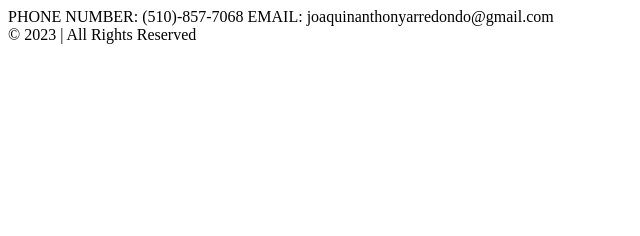
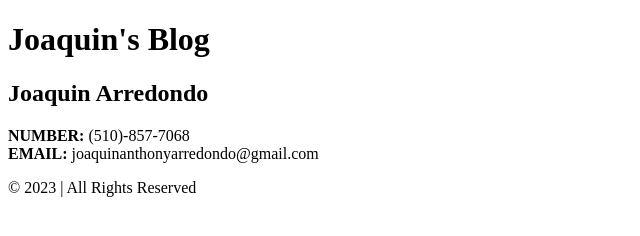
Before and after one commit to JoaquinArredondo/JoaquinArredondo.github.io, a plain HTML site: page contact.html in a window 1280 px wide. Shown: the whole page, without its empty margins (0-640 px from the left). Drawn offline with Linux system fonts and the light colour scheme.

Commit message:
feat: added content to contact.html and index.html

```diff
--- a/contact.html
+++ b/contact.html
@@ -5,14 +5,32 @@
         Joaquin's Contact Page:
     </title>
         <body>
-                <nav></nav>
+            <div class = "Contact:">
+                <h1>Joaquin's Blog</h1>
+            </div>
+
+            <div class = "navbar">
+                <nav>
+                    <div class = "logo">
+                        <h1>Joaquin Arredondo</h1>
+                    </div>
+                </nav>
+            </div>
+
             <main>
-                PHONE NUMBER: (510)-857-7068
-                EMAIL: joaquinanthonyarredondo@gmail.com
+                <div class = "contact">
+                    <p>
+                        <strong>NUMBER:</strong>  (510)-857-7068
+                        <br><strong>EMAIL:</strong> joaquinanthonyarredondo@gmail.com
+                    </p>
+                </div>
+
             </main>
-                <footer>
-                    © 2023 <Personal Website Name> | All Rights Reserved
-                </footer>
+
+            <div class = "footer">
+                <footer> © 2023 <Joaquin's Personal Website> | All Rights Reserved </footer>
+            </div>
+
         </body>
     </head>
 </html>
```
Also changed, not shown: index.html (+3 -1 lines). Lines whose indentation alone changed are shown as unchanged.
